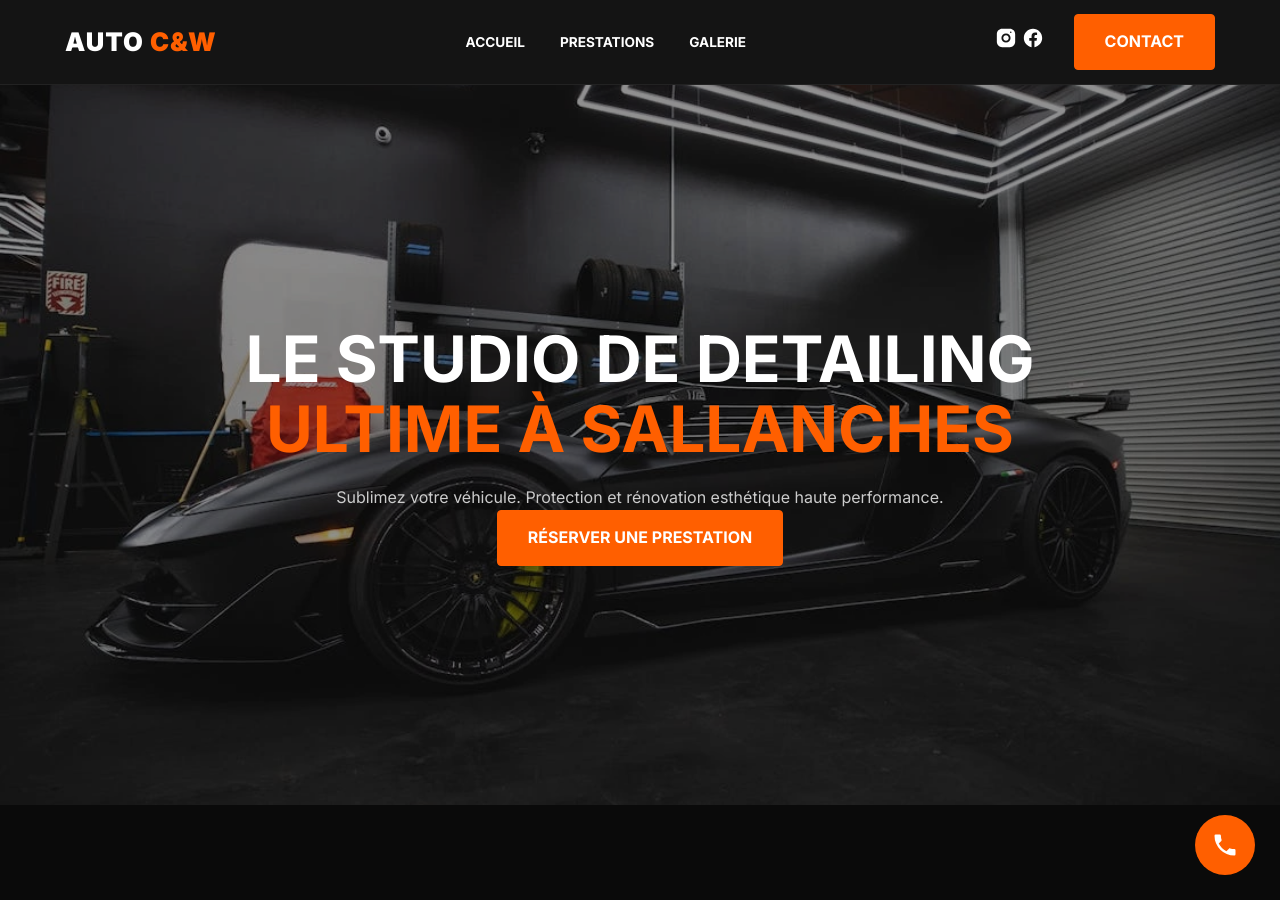
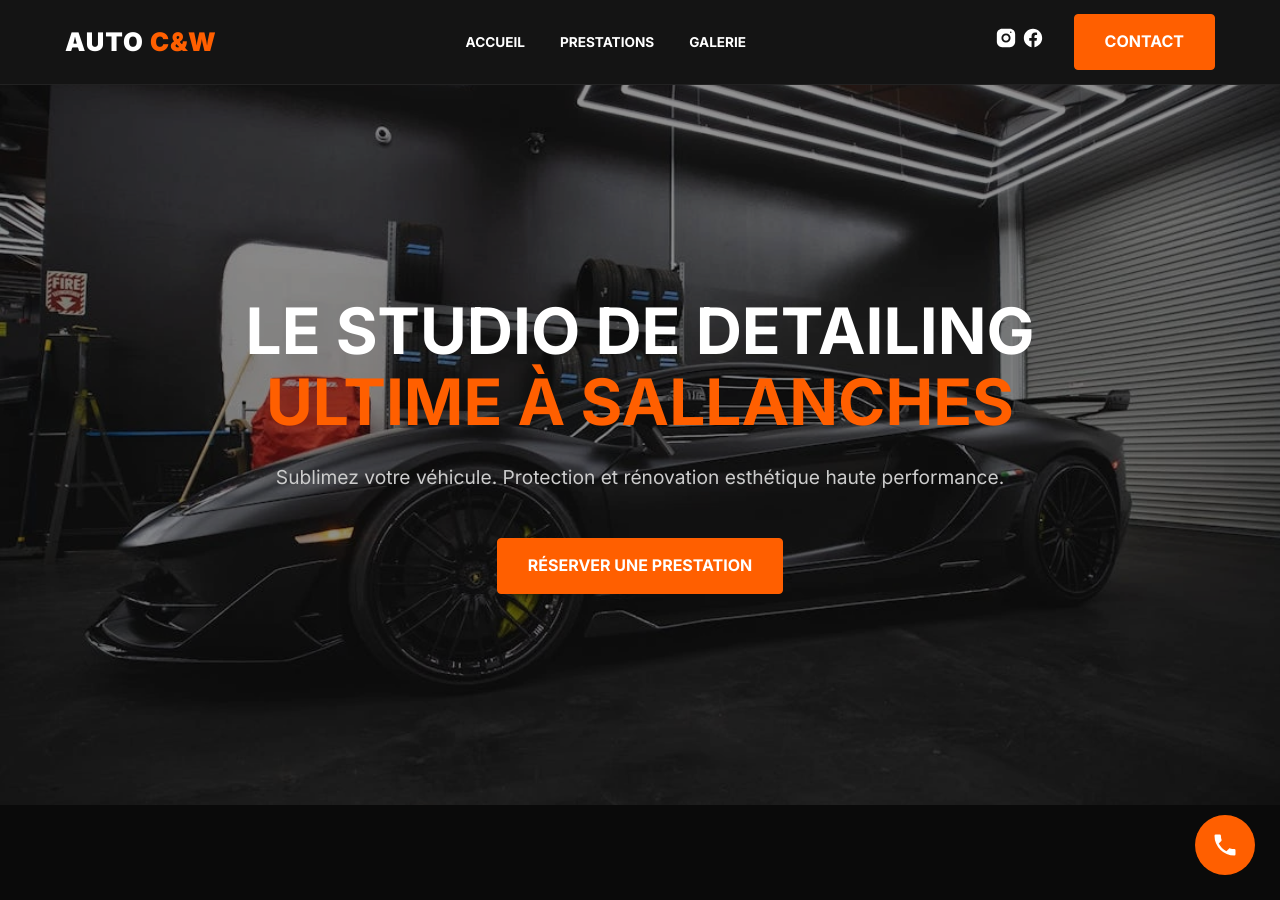
Before and after one commit to DuvalDVL/autocw, a Jekyll site: the page built from index.html, in a window 1280 px wide and 900 px high. Built offline with Jekyll 4.4.1, drawn with Linux system fonts in a browser that asks for light colours.

Commit message:
Update style.css

```diff
--- a/assets/css/style.css
+++ b/assets/css/style.css
@@ -26,6 +26,13 @@
   padding: 0 25px;
 }
 
+/* Reset Global des Liens (Supprime bleu/souligné) */
+a {
+  text-decoration: none !important;
+  color: inherit;
+  transition: 0.3s;
+}
+
 /* --- NAVBAR --- */
 .site-header {
   background-color: var(--bg-dark);
@@ -49,7 +56,6 @@
   font-size: 1.6rem;
   font-weight: 900;
   color: var(--text-light);
-  text-decoration: none;
   letter-spacing: 1px;
 }
 
@@ -66,8 +72,6 @@
   text-transform: uppercase;
   font-size: 0.85rem;
   color: var(--text-light);
-  text-decoration: none;
-  transition: 0.3s;
 }
 
 .main-nav a:hover { color: var(--accent-orange); }
@@ -80,7 +84,7 @@
 .desktop-only { display: block; }
 .mobile-only { display: none; }
 
-/* --- HERO SECTION --- */
+/* --- HERO SECTION (Espacement corrigé) --- */
 .hero-section {
   position: relative;
   height: 80vh;
@@ -106,8 +110,13 @@
 .hero-content h1 {
   font-size: clamp(2.2rem, 5vw, 4rem);
   color: #fff;
-  margin-bottom: 20px;
+  margin-bottom: 25px;
   line-height: 1.1;
+}
+
+.hero-content p {
+  font-size: 1.2rem;
+  margin-bottom: 45px; /* Augmentation padding vers le bouton */
 }
 
 /* --- BOUTONS --- */
@@ -117,15 +126,12 @@
   font-weight: 700;
   text-transform: uppercase;
   border-radius: 4px;
-  transition: 0.3s;
-  text-decoration: none;
-  cursor: pointer;
+  border: 1px solid var(--accent-orange);
 }
 
 .btn-orange {
   background-color: var(--accent-orange);
   color: #fff;
-  border: 1px solid var(--accent-orange);
 }
 
 .btn-orange:hover {
@@ -138,7 +144,7 @@
   color: #fff;
   padding: 10px 20px;
   font-size: 0.8rem;
-  margin-top: auto;
+  margin-top: 25px; /* Espacement corrigé dans les cards */
   text-align: center;
 }
 
@@ -166,6 +172,8 @@
   transition: 0.3s;
   display: flex;
   flex-direction: column;
+  align-items: center; /* Centrage du contenu */
+  text-align: center;
 }
 
 .service-card:hover { border-color: var(--accent-orange); transform: translateY(-8px); }
@@ -178,25 +186,12 @@
 .quality-header h2 { font-size: 2.5rem; color: #fff; }
 .quality-content-box { display: grid; grid-template-columns: 1fr 1fr; gap: 50px; align-items: center; background: var(--bg-dark); padding: 40px; border-radius: 12px; }
 .quality-img-wrap { overflow: hidden; border-radius: 8px; }
-.quality-img-wrap img { width: 100%; transition: 0.5s ease; display: block; filter: grayscale(15%); }
-.quality-img-wrap:hover img { transform: scale(1.05); } /* Hover Zoom Effect */
+.quality-img-wrap img { width: 100%; transition: 0.5s ease; display: block; }
+.quality-img-wrap:hover img { transform: scale(1.05); } /* Hover Zoom */
 .quality-info p { font-size: 1.1rem; margin-bottom: 30px; line-height: 1.8; }
 .center-btn { text-align: center; width: 100%; }
 
-/* --- GALERIE --- */
-.gallery-item img { width: 100%; border-radius: 8px; transition: 0.3s; }
-.gallery-item:hover img { filter: brightness(1.1); }
-
-/* --- FINAL CTA --- */
-.final-cta {
-  background-color: #0d0d0d;
-  border-top: 1px solid #222;
-  text-align: center;
-}
-.cta-centered h2 { font-size: 2.8rem; margin-bottom: 15px; }
-.btn-large { font-size: 1.2rem; padding: 18px 45px; margin-top: 25px; }
-
-/* --- FOOTER --- */
+/* --- FOOTER (Style liens corrigé) --- */
 .site-footer {
   background: var(--bg-dark);
   border-top: 1px solid #222;
@@ -210,13 +205,22 @@
 }
 
 .footer-socials { display: flex; gap: 15px; margin-top: 20px; }
-.icon-social { width: 28px !important; height: 28px !important; fill: #fff; transition: 0.3s; }
+.icon-social { width: 28px !important; height: 28px !important; fill: #fff; }
 .icon-social:hover { fill: var(--accent-orange); }
 
 .footer-col h4 { color: #fff; margin-bottom: 25px; font-size: 1.1rem; text-transform: uppercase; }
 .footer-list { list-style: none; }
 .footer-list li { margin-bottom: 12px; }
-.footer-list a:hover { color: var(--accent-orange); }
+
+/* Style Navigation & Contact */
+.footer-list a, .contact-entry a, .legal-links a {
+  color: var(--text-gray) !important;
+  text-decoration: none !important;
+}
+
+.footer-list a:hover, .contact-entry a:hover, .legal-links a:hover {
+  color: var(--accent-orange) !important;
+}
 
 .contact-entry { display: flex; align-items: center; gap: 12px; margin-bottom: 15px; }
 .icon-small { width: 18px; height: 18px; fill: var(--accent-orange); }
@@ -231,7 +235,7 @@
   font-size: 0.85rem;
 }
 
-.duval-link { color: var(--accent-orange) !important; font-weight: 700; text-decoration: none; }
+.duval-link { color: var(--accent-orange) !important; font-weight: 700; text-decoration: none !important; }
 
 /* --- STICKY BUTTON --- */
 .sticky-call-btn {
@@ -281,5 +285,4 @@
   #mobile-menu li { margin: 20px 0; font-size: 1.4rem; font-weight: 700; }
 
   .footer-bottom-flex { flex-direction: column; text-align: center; gap: 20px; }
-  .mobile-nav-tools { display: flex; align-items: center; gap: 15px; }
 }
```
